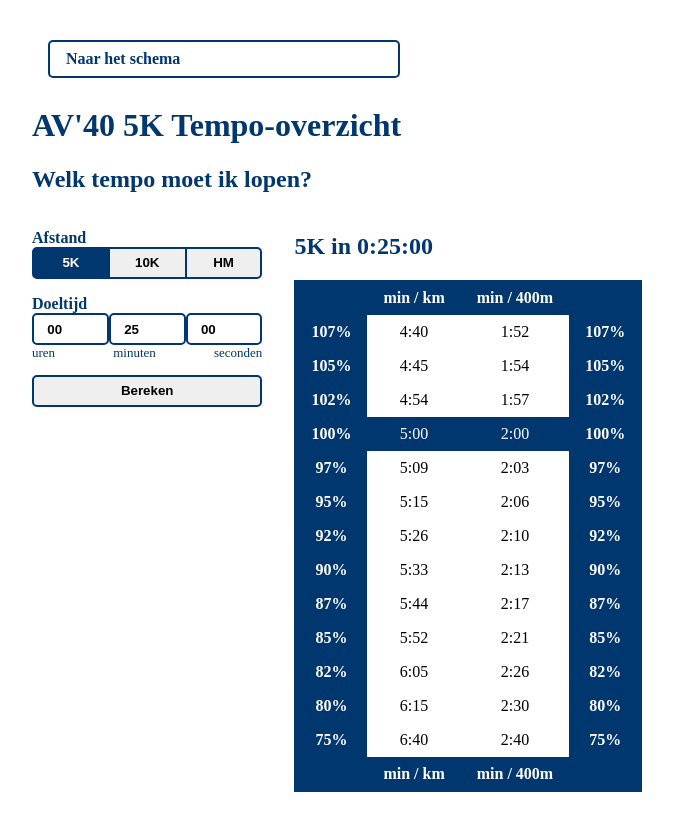
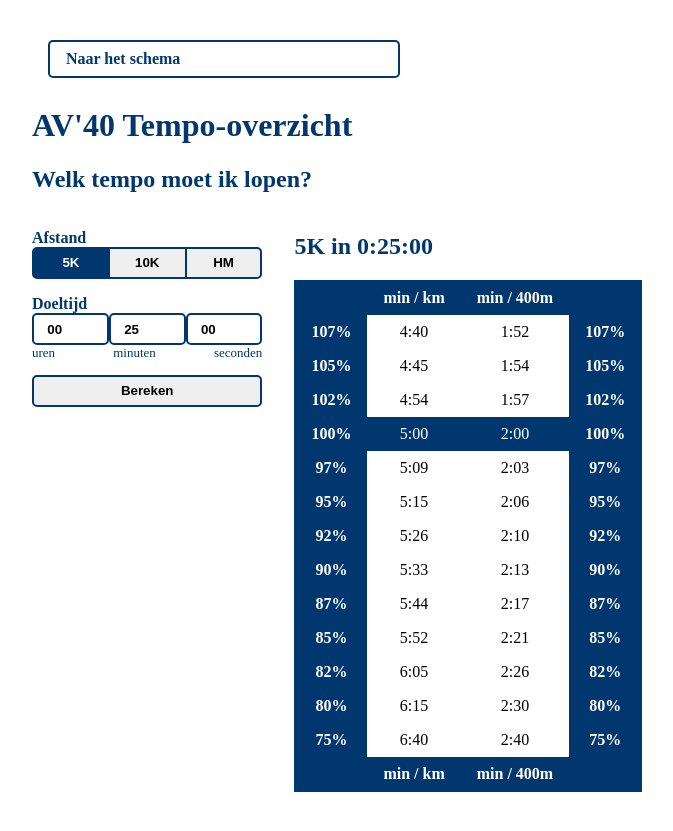
Before and after one commit to sarajuhosova/av40-schedule, a Jekyll site: the page built from paces.html, in a window 1280 px wide. Shown: the top 831 px of the page, without its empty margins (224-897 px from the left). Built offline with Jekyll 4.4.1, drawn with Linux system fonts in a browser that asks for light colours; part of the change alters nothing that is shown.

```diff
--- a/_layouts/paces.html
+++ b/_layouts/paces.html
@@ -8,7 +8,7 @@
     <div class="navigation">
       <a class="prev" href="{{ site.baseurl }}/">Naar het schema</a>
     </div>
-    <h1>AV'40 {{ page.title }} Tempo-overzicht</h1>
+    <h1>AV'40 Tempo-overzicht</h1>
     <h2>Welk tempo moet ik lopen?</h2>
     <div class="content paces">
       {{ content }}
--- a/paces.html
+++ b/paces.html
@@ -1,6 +1,6 @@
 ---
 layout: paces
-title: 5K
+title: Tempo-overzicht
 ---
 
 <div class="pace-menu">
```
